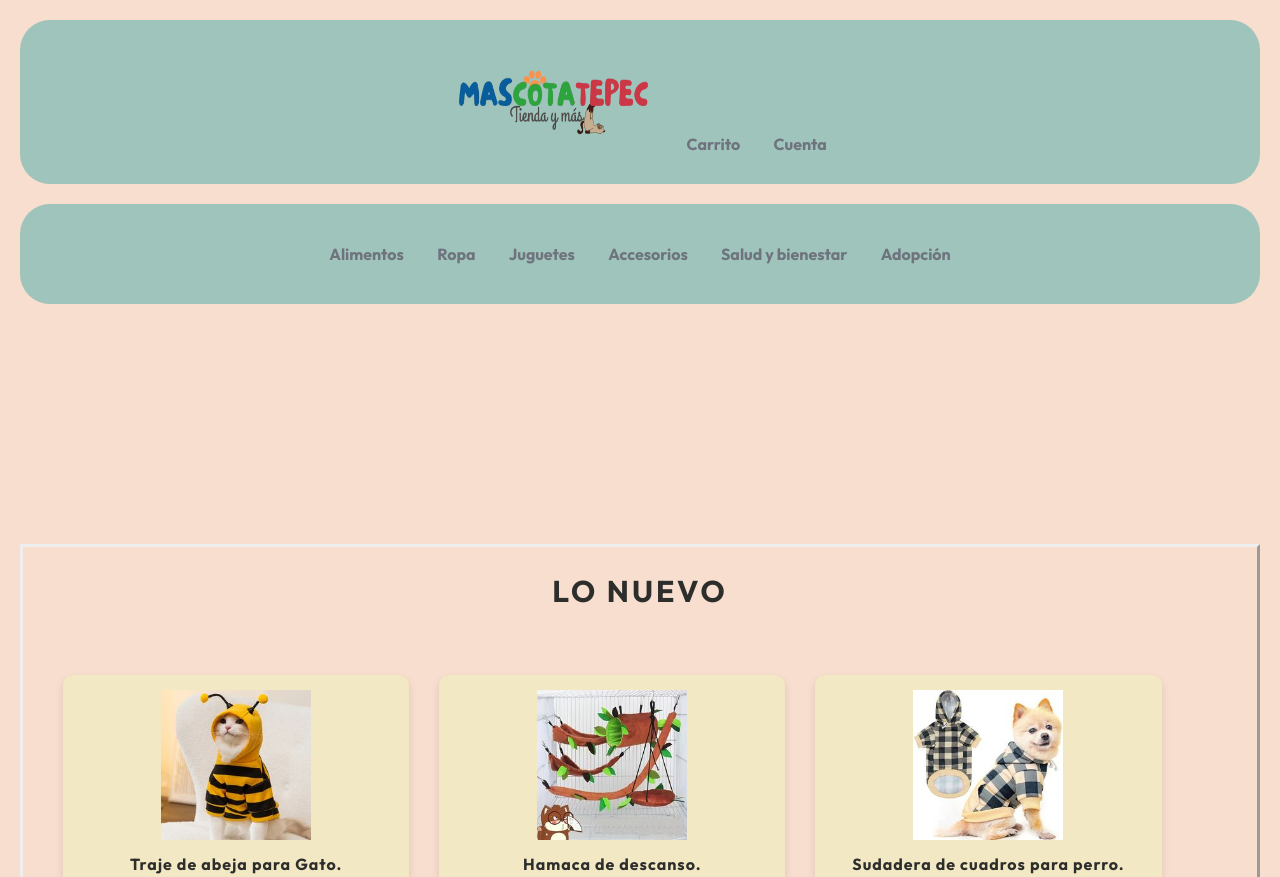
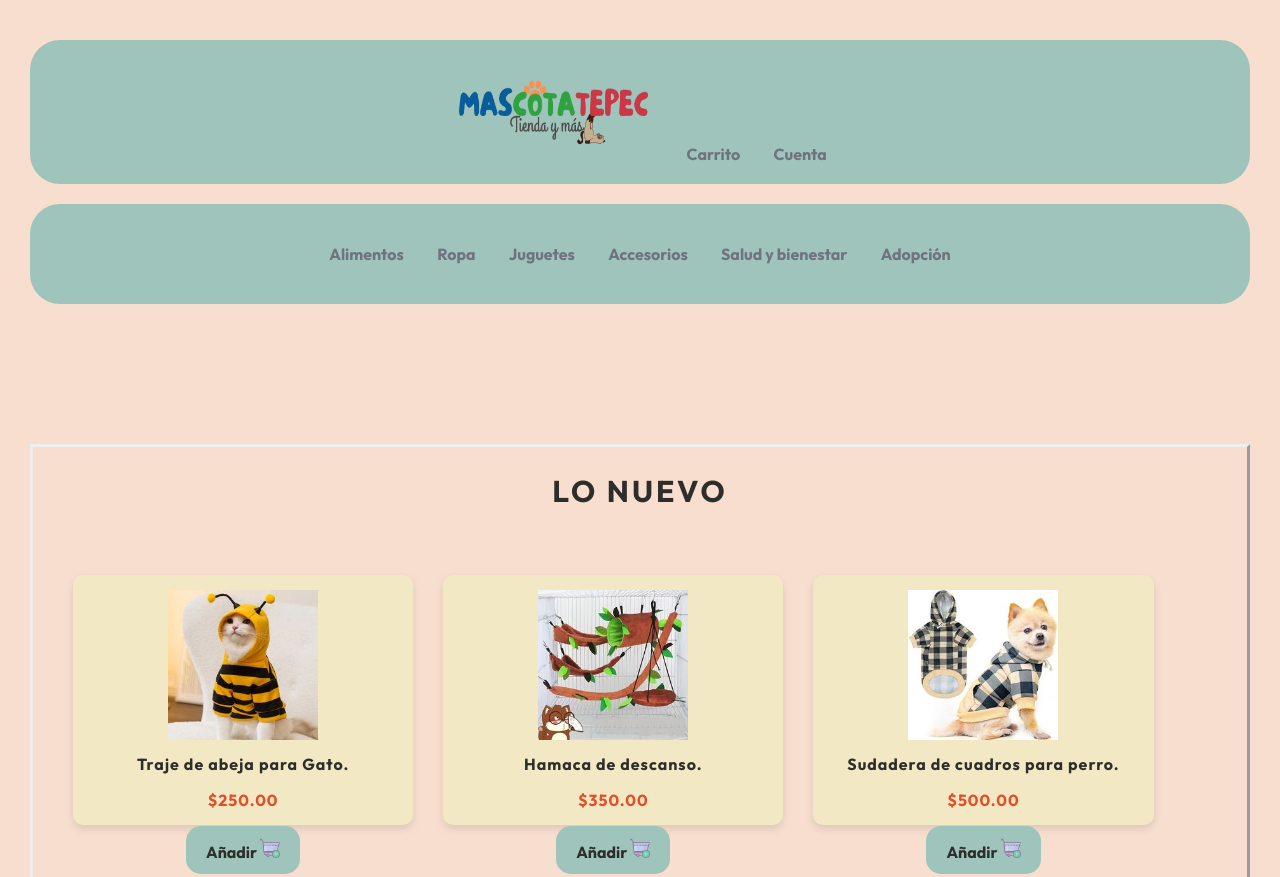
Before and after one commit to Tonatiuh3196/e_commerce, a plain HTML site: page public_hml/index.html in a window 1280 px wide. Shown: the top 877 px of the page. Drawn offline with Linux system fonts and the light colour scheme.

Commit message:
Actualiza el css

```diff
--- a/public_hml/css/styles.css
+++ b/public_hml/css/styles.css
@@ -3,19 +3,19 @@
 body {
     font-family: "Outfit", sans-serif;
     margin: 20px;
-    padding: auto;
+    padding: 10px;
     background-color: #f7dece;
     color:#2d2e2c ;
 }
 
 header {
     text-align:center;
-    padding: 20px;
-    gap: 20px;
+    padding: 10px;
+    gap: 10px;
     background-color: #9ec4bb;
     border-radius: 30px;
     flex-direction:row;
-    margin-top: 20px;
+    margin-top: 10px;
 }
 
 h1 {
@@ -248,9 +248,9 @@ button:active {
 .container {
     display: flex;
     flex-direction:row;
-    gap: 30px;
+    gap: 20px;
     width: 100%;
-    margin-top: 120px;
+    margin-top: 20px;
 }
 .contenido{
     display: flex;
```
